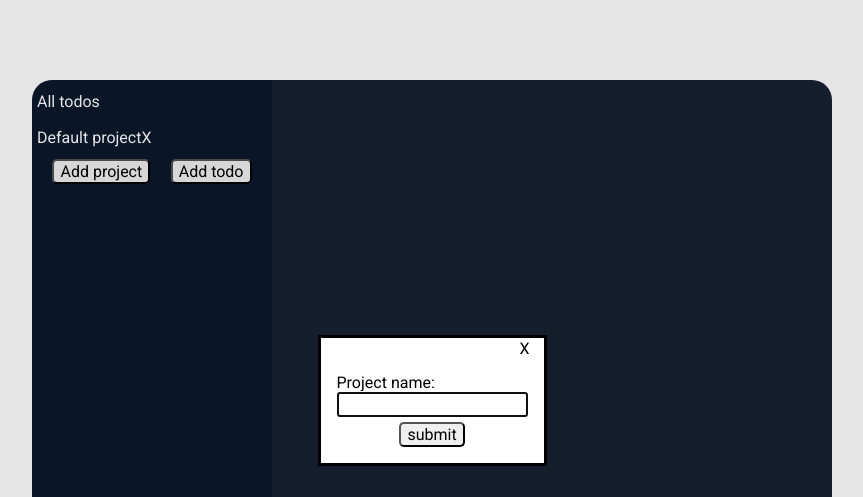
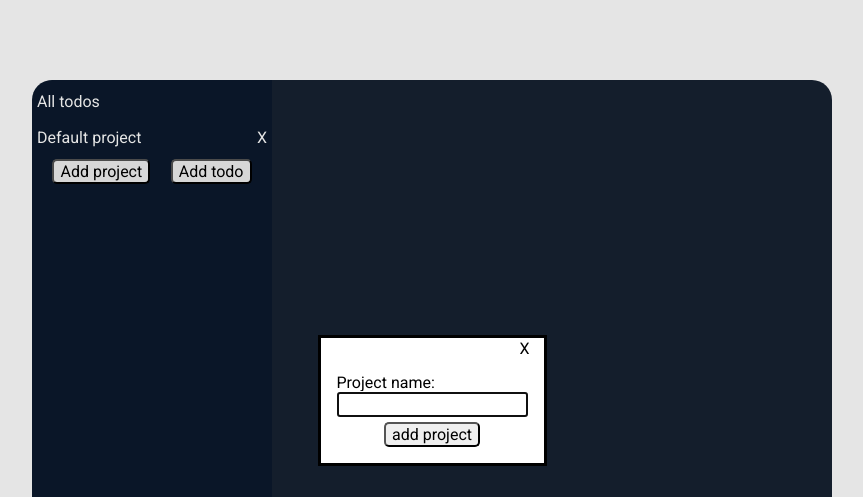
Before and after one commit to Eetub1/todolist, a website built with webpack: page src/index.html in a window 1280 px wide. Both pictures are taken after a click on the button "Add project". Shown: the top 497 px of the page, without its empty margins (208-1071 px from the left). Built offline with nearby package versions, Linux system fonts and the light colour scheme.

Commit message:
improved the styling a little bit

```diff
--- a/src/handleUI.js
+++ b/src/handleUI.js
@@ -22,11 +22,11 @@ function drawProjects(projects, allTodosList) {
 
         const nameP = document.createElement("p")
         nameP.textContent = project.name
-        nameP.className = "inline"
+        nameP.className = "inline projectInfoElement"
 
         const p = document.createElement("p")
         p.textContent = "X"
-        p.className = "deleteProjectBtn"
+        p.className = "deleteProjectBtn projectInfoElement"
         p.id = `¤%&#-${project.project_id}`
         p.addEventListener("click", (event) => removeProject(event))
 
--- a/src/index.html
+++ b/src/index.html
@@ -9,13 +9,16 @@
 <body>
   <div id="main">
     <div id="leftsideBar">
-      <div id="allTodos">
-      </div>
+
+      <div id="allTodos"></div>
+
       <div id="projects">Projects: </div>
+
       <div id="addStuffCont">
         <button id="addProject">Add project</button>
         <button id="addToAllTodos">Add todo</button>
       </div>
+
     </div>
     <div id="todos"></div>
   </div>
@@ -30,7 +33,7 @@
       </div>
 
       <div id="addProjectBtnCont">
-        <button type="submit" id="projectSubmitBtn">submit</button>
+        <button type="submit" id="projectSubmitBtn">add project</button>
       </div>
 
     </form>
@@ -80,7 +83,7 @@
       </div>
 
       <div id="todoFormButtonCont">
-        <button id="todoSubmitBtn">submit</button>
+        <button id="todoSubmitBtn">add todo</button>
         <button id="todoSaveChanges">save changes</button>
       </div>
 
--- a/src/index.js
+++ b/src/index.js
@@ -63,16 +63,20 @@ function findProjectObject() {
 function removeProject(event) {
     event.stopPropagation();
     const id = parseInt(event.target.id.split("-")[1])
-    console.log(id);
-    console.log(event.target)
-    console.log("moi")
 
+    //deleting the project from the list and then updating the projects list
     projects.projects = projects.projects.filter(project => project.project_id !== id)
 
-    //we need to remove all todos that have the project_id === id
+    //deleting all the todos belonging to the project that was deleted
     allTodosList.todos = allTodosList.todos.filter(todo => todo.project_id !== id)
 
+    //drawing the projects container again
     drawProjects(projects, allTodosList)
+
+    //drawing theAllTodos page for now
+    //maybe in the future make it so that if there is another project remaining, that is rendered instead
+    //of always being allTodos that gets rendered whenever a project is deleted
+    drawAllTodos(allTodosList)
 }
 
 //==================================================================================
--- a/src/style.css
+++ b/src/style.css
@@ -52,9 +52,14 @@ div {
 }
 
 .projectDiv {
+  display: flex;
+  justify-content: space-between;
   padding: 5px;
-  margin-bottom: 7px;
-  margin-top: 7px;
+  margin: 7px 0 7px 0;
+}
+
+.projectInfoElement {
+  margin: 0;
 }
 
 .projectDiv:hover {
```
